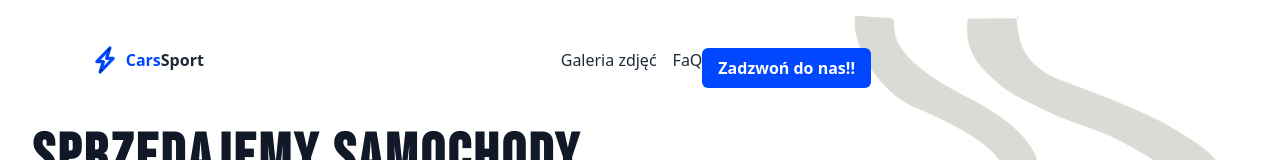
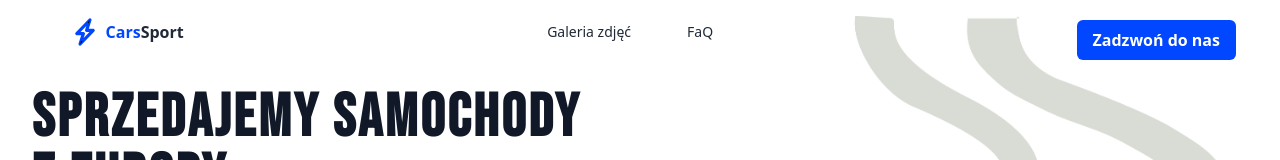
Before and after one commit to WojciechMankowski/adsite_recruitment_task, a React (Vite) app: page / in a window 1280 px wide. Shown: the top 160 px of the page. Built offline with nearby package versions, Linux system fonts and the light colour scheme.

Commit message:
add corectinf menu

```diff
--- a/package.json
+++ b/package.json
@@ -10,6 +10,8 @@
     "preview": "vite preview"
   },
   "dependencies": {
+    "@headlessui/react": "^2.1.6",
+    "@heroicons/react": "^2.1.5",
     "bootstrap-icons": "^1.11.3",
     "react": "^18.3.1",
     "react-bootstrap-icons": "^1.11.4",
--- a/src/App.jsx
+++ b/src/App.jsx
@@ -1,4 +1,4 @@
-import Menu from "./views/Menu";
+import Navbar from "./views/Menu";
 import SectionHeader from "./views/SectionHeader";
 import GallerySection from "./views/GallerySection";
 import Footer from "./views/Footer";
@@ -19,7 +19,7 @@ function App() {
 
   return (
     <>
-      <Menu isOpen={isOpen} setIsOpen={setIsOpen} isDesktop={isDesktop} />
+      <Navbar isOpen={isOpen} setIsOpen={setIsOpen} isDesktop={isDesktop} />
       <main className="w-full lg:pl-8">
         <SectionHeader isDesktop={isDesktop} />
         <GallerySection isDesktop={isDesktop} />
--- a/src/components/MenuUL.jsx
+++ /dev/null
@@ -1,24 +0,0 @@
-import Button from "./Button";
-
-const MenuUL = ({ isOpen }) => {
-  console.log(isOpen);
-  return (
-    <nav className={` ${!isOpen ? "" : "invisible"} lg:w-[80%]`}>
-      <ul className="flex flex-col lg:flex-row items-center justify-center  sm:pb-4 sm:pt-4 pb-4">
-        <li className="lg:pr-4 cursor-pointer">Galeria zdjęć</li>
-        <li className=" cursor-pointer">FaQ</li>
-        <li>
-        <Button
-        content="Zadzwoń do nas!!"
-        className={`bg-mainColor
-          hover:text-black text-white font-bold py-2 px-4 rounded-md mt-4 ${
-            !isOpen ? "e" : "invisibl"
-          }`}
-      />
-        </li>
-      </ul>
-    </nav>
-  );
-};
-
-export default MenuUL;
--- a/src/views/Menu.jsx
+++ b/src/views/Menu.jsx
@@ -1,37 +1,65 @@
-import MenuUL from "../components/MenuUL";
 import Logo from "../components/Logo";
-import { useState, useEffect } from "react";
 import Button from "../components/Button";
+import { Menu, MenuItem, MenuItems } from "@headlessui/react";
 
-const Menu = () => {
-  const [windowDimension, setWindowDimension] = useState(null);
-  const [isOpenMenu, setIstOpenMenu] = useState(false);
+function classNames(...classes) {
+  return classes.filter(Boolean).join(" ");
+}
 
-  useEffect(() => {
-    setWindowDimension(window.innerWidth);
-  }, []);
-  useEffect(() => {
-    const handlerReizers = () => {
-      setWindowDimension(window.innerWidth);
-    };
-    window.addEventListener("resize", handlerReizers);
-    return () => window.removeEventListener("resize", handlerReizers);
-  }, []);
-  const isMobile = windowDimension >= 1024;
+const navigation = [
+  { name: "Galeria zdjęć", href: "#", current: true },
+  { name: "FaQ", href: "#", current: false },
+];
+const Navbar = () => (
+  <nav className="">
+    <div className="mx-auto max-w-7xl px-2 sm:px-6 lg:px-8">
+      <div className="relative flex h-16 items-center justify-between">
+        <Logo />
+        <div className="hidden sm:ml-6 sm:flex sm:space-x-8">
+          {navigation.map((item) => (
+            <a
+              key={item.name}
+              href={item.href}
+              className={classNames(
+                item.current ? "" : "",
+                "rounded-md px-3 py-2 text-sm font-medium"
+              )}
+            >
+              {item.name}
+            </a>
+          ))}
+        </div>
 
-  return (
-    <header className="w-full flex flex-col justify-center items-center lg:pt-4 lg:flex-row lg:items-center static">
-      <Logo isOpen={isOpenMenu} setIsOpen={setIstOpenMenu} />
-      <MenuUL isOpen={isOpenMenu} />
-      <Button
-        content="Zadzwoń do nas nie widać"
-        className={`w-40 mt-4 lg:mt-0 bg-mainColor absolute right-4
-          hover:text-black text-white font-bold py-2 px-4 rounded-md ${
-            !windowDimension ? "" : "invisible"
-          }`}
-      />
-    </header>
-  );
-};
+        <div className="absolute inset-y-0 right-0 flex items-center pr-2 sm:static sm:inset-auto sm:ml-6 sm:pr-0">
+          <Button
+            content="Zadzwoń do nas"
+            className={`bg-mainColor
+          hover:text-black text-white font-bold py-2 px-4 rounded-md mt-4 `}
+          />
 
-export default Menu;
+          <Menu as="div" className="relative ml-3">
+            <MenuItems className="absolute right-0 z-10 mt-2 w-48 origin-top-right rounded-md bg-white py-1 shadow-lg ring-1 ring-black ring-opacity-5 transition focus:outline-none">
+              <MenuItem>
+                <a href="#" className="block px-4 py-2 text-sm text-gray-700">
+                  Your Profile
+                </a>
+              </MenuItem>
+              <MenuItem>
+                <a href="#" className="block px-4 py-2 text-sm text-gray-700">
+                  Settings
+                </a>
+              </MenuItem>
+              <MenuItem>
+                <a href="#" className="block px-4 py-2 text-sm text-gray-700">
+                  Sign out
+                </a>
+              </MenuItem>
+            </MenuItems>
+          </Menu>
+        </div>
+      </div>
+    </div>
+  </nav>
+);
+
+export default Navbar;
```
Also changed, not shown: 1 other file (tests, documents, lock files or other folders).
